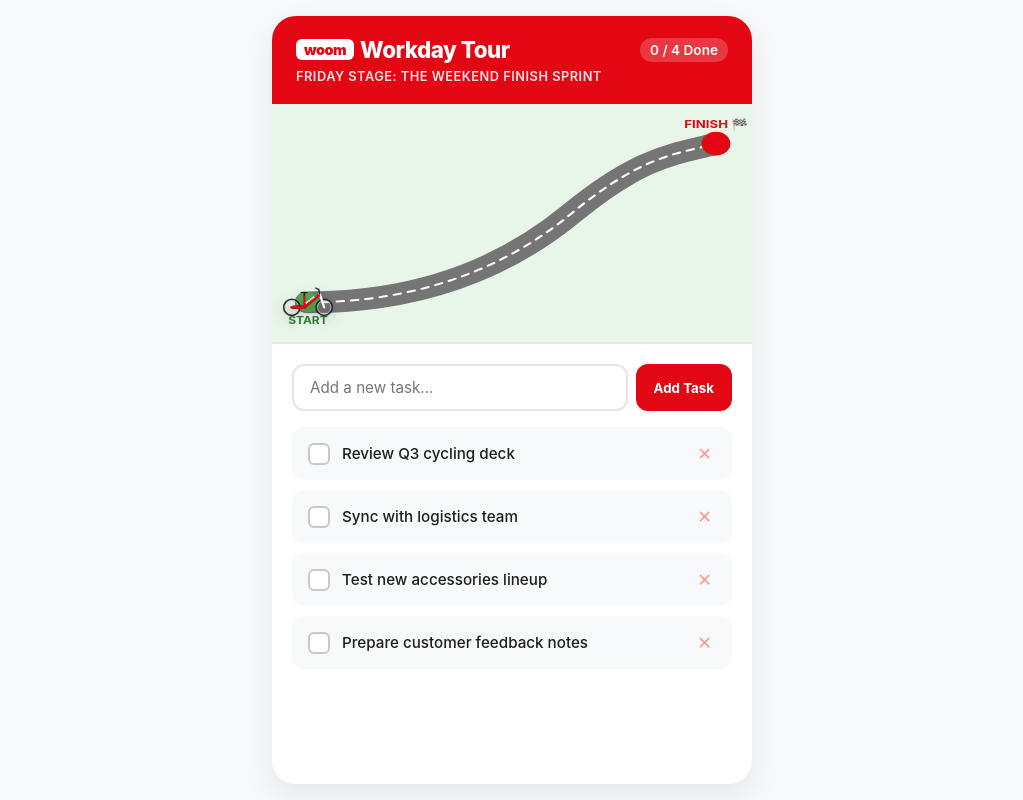
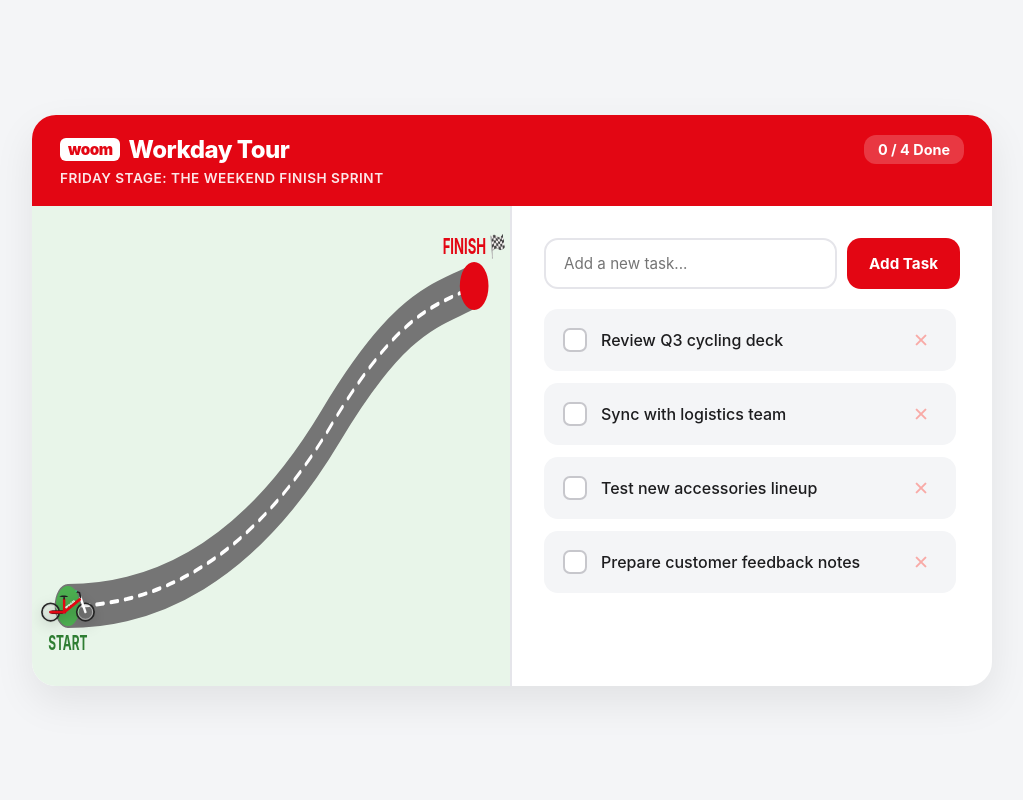
Before and after one commit to Walter-vdb/to-do, a plain HTML site: page index.html in a window 1280 px wide. Shown: the whole page, without its empty margins (128-1151 px from the left). Drawn offline with Linux system fonts and the light colour scheme.

Commit message:
Desktop update index.html

```diff
--- a/index.html
+++ b/index.html
@@ -8,7 +8,7 @@
     :root {
       --woom-red: #E30613;
       --woom-dark-red: #B5040F;
-      --woom-gray-bg: #F8F9FA;
+      --woom-gray-bg: #F4F5F7;
       --woom-card-bg: #FFFFFF;
       --text-main: #1D1D1F;
       --text-muted: #6E6E73;
@@ -27,27 +27,27 @@
       color: var(--text-main);
       display: flex;
       justify-content: center;
+      align-items: center;
       min-height: 100vh;
-      padding: 16px;
+      padding: 24px 16px;
     }
 
     .app-container {
       width: 100%;
-      max-width: 480px;
+      max-width: 960px;
       background: var(--woom-card-bg);
       border-radius: 24px;
-      box-shadow: 0 12px 32px rgba(0, 0, 0, 0.08);
+      box-shadow: 0 16px 40px rgba(0, 0, 0, 0.08);
       overflow: hidden;
       display: flex;
       flex-direction: column;
-      position: relative;
     }
 
     /* Header */
     header {
       background-color: var(--woom-red);
       color: white;
-      padding: 20px 24px;
+      padding: 20px 28px;
       display: flex;
       flex-direction: column;
       gap: 6px;
@@ -60,12 +60,12 @@
     }
 
     header h1 {
-      font-size: 1.4rem;
+      font-size: 1.5rem;
       font-weight: 800;
       letter-spacing: -0.5px;
       display: flex;
       align-items: center;
-      gap: 6px;
+      gap: 8px;
     }
 
     header h1 span {
@@ -73,13 +73,13 @@
       color: var(--woom-red);
       padding: 2px 8px;
       border-radius: 6px;
-      font-size: 0.9rem;
+      font-size: 0.95rem;
       font-weight: 900;
       text-transform: lowercase;
     }
 
     .stage-subtitle {
-      font-size: 0.8rem;
+      font-size: 0.85rem;
       font-weight: 600;
       opacity: 0.9;
       text-transform: uppercase;
@@ -88,17 +88,24 @@
 
     .badge {
       background: rgba(255, 255, 255, 0.2);
-      padding: 4px 10px;
+      padding: 6px 14px;
       border-radius: 12px;
-      font-size: 0.85rem;
-      font-weight: 600;
+      font-size: 0.9rem;
+      font-weight: 700;
+    }
+
+    /* Main Grid Layout for Desktop */
+    .main-layout {
+      display: grid;
+      grid-template-columns: 1fr;
+      width: 100%;
     }
 
     /* Map Track Viewport */
     .map-container {
       position: relative;
-      background: #E8F5E9; /* Grass background */
-      height: 240px;
+      background: #E8F5E9;
+      height: 280px;
       width: 100%;
       border-bottom: 2px solid var(--border-color);
       overflow: hidden;
@@ -112,35 +119,34 @@
     /* Bike Icon Overlay */
     .bike-marker {
       position: absolute;
-      width: 54px;
-      height: 38px;
-      margin-left: -27px;
-      margin-top: -19px;
+      width: 58px;
+      height: 40px;
+      margin-left: -29px;
+      margin-top: -20px;
       transition: all 0.7s cubic-bezier(0.25, 1, 0.5, 1);
       z-index: 10;
       filter: drop-shadow(0 4px 6px rgba(0,0,0,0.25));
       transform-origin: center center;
     }
 
-    /* Main Content & Form */
+    /* Content & Task Section */
     .content {
-      padding: 20px;
-      flex: 1;
+      padding: 28px;
       display: flex;
       flex-direction: column;
-      gap: 16px;
+      gap: 20px;
     }
 
     .add-task-form {
       display: flex;
-      gap: 8px;
+      gap: 10px;
     }
 
     .add-task-form input {
       flex: 1;
-      padding: 12px 16px;
+      padding: 14px 18px;
       border: 2px solid var(--border-color);
-      border-radius: 12px;
+      border-radius: 14px;
       font-size: 0.95rem;
       outline: none;
       transition: border-color 0.2s;
@@ -154,15 +160,20 @@
       background: var(--woom-red);
       color: white;
       border: none;
-      padding: 0 18px;
-      border-radius: 12px;
+      padding: 0 22px;
+      border-radius: 14px;
       font-weight: 700;
+      font-size: 0.95rem;
       cursor: pointer;
-      transition: background 0.2s;
+      transition: background 0.2s, transform 0.1s;
     }
 
     .add-task-form button:hover {
       background: var(--woom-dark-red);
+    }
+
+    .add-task-form button:active {
+      transform: scale(0.98);
     }
 
     /* Task List */
@@ -170,34 +181,41 @@
       list-style: none;
       display: flex;
       flex-direction: column;
-      gap: 10px;
-      max-height: 300px;
+      gap: 12px;
+      max-height: 380px;
       overflow-y: auto;
+      padding-right: 4px;
     }
 
     .task-item {
       display: flex;
       align-items: center;
       justify-content: space-between;
-      padding: 12px 16px;
+      padding: 14px 18px;
       background: var(--woom-gray-bg);
-      border-radius: 12px;
+      border-radius: 14px;
       transition: all 0.2s;
+      border: 1px solid transparent;
+    }
+
+    .task-item:hover {
+      border-color: var(--border-color);
+      background: #EFEFF4;
     }
 
     .task-left {
       display: flex;
       align-items: center;
-      gap: 12px;
+      gap: 14px;
       flex: 1;
       cursor: pointer;
     }
 
     .custom-checkbox {
-      width: 22px;
-      height: 22px;
+      width: 24px;
+      height: 24px;
       border: 2px solid #C7C7CC;
-      border-radius: 6px;
+      border-radius: 7px;
       display: flex;
       align-items: center;
       justify-content: center;
@@ -213,7 +231,7 @@
     .custom-checkbox::after {
       content: '✓';
       color: white;
-      font-size: 14px;
+      font-size: 15px;
       font-weight: bold;
       display: none;
     }
@@ -223,7 +241,7 @@
     }
 
     .task-title {
-      font-size: 0.95rem;
+      font-size: 1rem;
       font-weight: 500;
     }
 
@@ -236,14 +254,17 @@
       background: transparent;
       border: none;
       color: #FF3B30;
-      font-size: 1.1rem;
+      font-size: 1.2rem;
       cursor: pointer;
-      opacity: 0.5;
-      padding: 4px;
+      opacity: 0.4;
+      padding: 4px 8px;
+      border-radius: 6px;
+      transition: opacity 0.2s, background 0.2s;
     }
 
     .delete-btn:hover {
       opacity: 1;
+      background: rgba(255, 59, 48, 0.1);
     }
 
     .victory-card {
@@ -251,17 +272,39 @@
       background: #E8F5E9;
       border: 2px solid #34C759;
       color: #1B5E20;
-      padding: 14px;
-      border-radius: 12px;
+      padding: 16px;
+      border-radius: 14px;
       text-align: center;
       font-weight: 700;
-      font-size: 0.95rem;
+      font-size: 1rem;
       animation: pop 0.4s cubic-bezier(0.175, 0.885, 0.32, 1.275);
     }
 
     @keyframes pop {
       0% { transform: scale(0.8); opacity: 0; }
       100% { transform: scale(1); opacity: 1; }
+    }
+
+    /* Desktop Layout Breakpoint (768px+) */
+    @media (min-width: 768px) {
+      .main-layout {
+        grid-template-columns: 1fr 1fr;
+      }
+
+      .map-container {
+        height: 100%;
+        min-height: 480px;
+        border-bottom: none;
+        border-right: 2px solid var(--border-color);
+      }
+
+      .content {
+        padding: 32px;
+      }
+
+      .task-list {
+        max-height: 360px;
+      }
     }
   </style>
 </head>
@@ -276,21 +319,18 @@
     <div class="stage-subtitle" id="stageTitle">Loading Stage...</div>
   </header>
 
-  <!-- Interactive Map with Winding Road -->
+  <div class="main-layout">
+    <!-- Interactive Map Viewport -->
     <div class="map-container">
       <svg class="map-svg" viewBox="0 0 400 240" preserveAspectRatio="none">
-      <!-- Winding Road Background Track -->
         <path id="roadPath" d="M 30,200 C 120,200 120,40 200,120 C 280,200 280,40 370,40"
               fill="none" stroke="#757575" stroke-width="22" stroke-linecap="round"/>
-      <!-- Road Dash Line -->
         <path id="roadLine" d="M 30,200 C 120,200 120,40 200,120 C 280,200 280,40 370,40"
               fill="none" stroke="#FFFFFF" stroke-width="2" stroke-dasharray="6,6" stroke-linecap="round"/>
 
-      <!-- Start Marker -->
         <circle id="startCircle" cx="30" cy="200" r="10" fill="#4CAF50" />
         <text id="startText" x="30" y="222" font-size="10" font-weight="bold" text-anchor="middle" fill="#2E7D32">START</text>
 
-      <!-- Finish Marker -->
         <circle id="finishCircle" cx="370" cy="40" r="12" fill="#E30613" />
         <text id="finishText" x="370" y="24" font-size="11" font-weight="bold" text-anchor="middle" fill="#E30613">FINISH 🏁</text>
       </svg>
@@ -298,42 +338,35 @@
       <!-- Woom Bike Graphic -->
       <div class="bike-marker" id="bikeMarker">
         <svg viewBox="0 0 120 80" fill="none" xmlns="http://www.w3.org/2000/svg">
-        <!-- Rear Wheel -->
           <circle cx="24" cy="54" r="18" stroke="#222" stroke-width="3.5" fill="none"/>
           <circle cx="24" cy="54" r="15" stroke="#CCC" stroke-width="1.5" fill="none"/>
           <circle cx="24" cy="54" r="3" fill="#666"/>
 
-        <!-- Front Wheel -->
           <circle cx="96" cy="54" r="18" stroke="#222" stroke-width="3.5" fill="none"/>
           <circle cx="96" cy="54" r="15" stroke="#CCC" stroke-width="1.5" fill="none"/>
           <circle cx="96" cy="54" r="3" fill="#666"/>
 
-        <!-- Black Chain Guard & Pedals -->
           <rect x="24" y="50" width="32" height="8" rx="4" fill="#1D1D1F"/>
           <circle cx="52" cy="54" r="4" fill="#888"/>
           <rect x="48" y="52" width="8" height="4" fill="#1D1D1F"/>
 
-        <!-- White Front Fork -->
           <path d="M96 54L86 24" stroke="#FFFFFF" stroke-width="5" stroke-linecap="round"/>
 
-        <!-- Red Main Frame Tube (woom Signature Shape) -->
           <path d="M24 54L52 54L84 28" stroke="#E30613" stroke-width="6" stroke-linecap="round" stroke-linejoin="round"/>
           <path d="M52 54L52 28" stroke="#E30613" stroke-width="5" stroke-linecap="round"/>
 
-        <!-- Seatpost & Saddle -->
           <path d="M52 28L52 22" stroke="#1D1D1F" stroke-width="3"/>
           <path d="M42 21C46 19 58 19 60 22C60 23 48 24 42 21Z" fill="#1D1D1F"/>
 
-        <!-- Handlebars & Green Right Brake Lever Detail -->
           <path d="M86 24L84 14L78 12" stroke="#1D1D1F" stroke-width="3" stroke-linecap="round" stroke-linejoin="round"/>
-        <circle cx="77" cy="11" r="2" fill="#2ECC71"/> <!-- Green Brake Lever -->
+          <circle cx="77" cy="11" r="2" fill="#2ECC71"/>
 
-        <!-- woom White Logo on Main Tube -->
           <text x="56" y="47" font-family="sans-serif" font-size="8" font-weight="900" font-style="italic" fill="#FFFFFF" transform="rotate(-38 56 47)">woom</text>
         </svg>
       </div>
     </div>
 
+    <!-- Task List & Form Section -->
     <div class="content">
       <div class="victory-card" id="victoryCard">
         🎉 Stage Complete! Excellent riding today! 🚲
@@ -347,9 +380,9 @@
       <ul class="task-list" id="taskList"></ul>
     </div>
   </div>
+</div>
 
 <script>
-  // Daily Stage Routes (Unique road path for each day)
   const stageRoutes = [
     { day: "Sunday", name: "Sunday Stage: Sunday Scenic Cruise", path: "M 30,120 C 120,40 280,200 370,120" },
     { day: "Monday", name: "Monday Stage: The Weekly Kickoff S-Curve", path: "M 30,200 C 120,200 120,40 200,120 C 280,200 280,40 370,40" },
@@ -360,10 +393,9 @@
     { day: "Saturday", name: "Saturday Stage: Weekend Trail Adventure", path: "M 30,150 Q 120,220 200,120 T 370,90" }
   ];
 
-  const todayIndex = new Date().getDay(); // 0 = Sunday, 1 = Monday, etc.
+  const todayIndex = new Date().getDay();
   const currentStage = stageRoutes[todayIndex];
 
-  // DOM Elements
   const roadPath = document.getElementById('roadPath');
   const roadLine = document.getElementById('roadLine');
   const stageTitle = document.getElementById('stageTitle');
@@ -378,13 +410,11 @@
   const progressText = document.getElementById('progressText');
   const victoryCard = document.getElementById('victoryCard');
 
-  // Load current stage route into SVG
   function setupDailyStage() {
     stageTitle.textContent = currentStage.name;
     roadPath.setAttribute('d', currentStage.path);
     roadLine.setAttribute('d', currentStage.path);
 
-    // Reposition Start & Finish Markers based on Path Endpoints
     const totalLen = roadPath.getTotalLength();
     const startPt = roadPath.getPointAtLength(0);
     const finishPt = roadPath.getPointAtLength(totalLen);
@@ -400,7 +430,6 @@
     finishText.setAttribute('y', Math.max(16, finishPt.y - 16));
   }
 
-  // Tasks Data Management
   const defaultTasks = [
     { id: 1, text: "Review Q3 cycling deck", completed: false },
     { id: 2, text: "Sync with logistics team", completed: false },
@@ -464,7 +493,6 @@
     }
   });
 
-  // Precise Path Alignment & Rotation
   function updateBikePosition() {
     const total = tasks.length;
     const completed = tasks.filter(t => t.completed).length;
@@ -473,16 +501,13 @@
     const pathLength = roadPath.getTotalLength();
     const targetLength = pathLength * percentage;
 
-    // Sample current point and a tiny bit ahead to determine tangent angle
     const pt = roadPath.getPointAtLength(targetLength);
     const ptAhead = roadPath.getPointAtLength(Math.min(pathLength, targetLength + 2));
 
-    // Calculate rotation angle in degrees
     const dx = ptAhead.x - pt.x;
     const dy = ptAhead.y - pt.y;
     let angle = Math.atan2(dy, dx) * (180 / Math.PI);
 
-    // Map SVG coordinates (0-400, 0-240) to actual container pixel dimensions
     const svgEl = document.querySelector('.map-svg');
     const rect = svgEl.getBoundingClientRect();
 
@@ -492,7 +517,6 @@
     const pixelX = pt.x * scaleX;
     const pixelY = pt.y * scaleY;
 
-    // Apply smooth coordinate positioning and rotation transform
     bikeMarker.style.left = `${pixelX}px`;
     bikeMarker.style.top = `${pixelY}px`;
     bikeMarker.style.transform = `rotate(${angle}deg)`;
@@ -504,7 +528,6 @@
     return div.innerHTML;
   }
 
-  // Initialization
   setupDailyStage();
   window.addEventListener('resize', updateBikePosition);
   saveAndRender();
```
Lines whose indentation alone changed are shown as unchanged.
